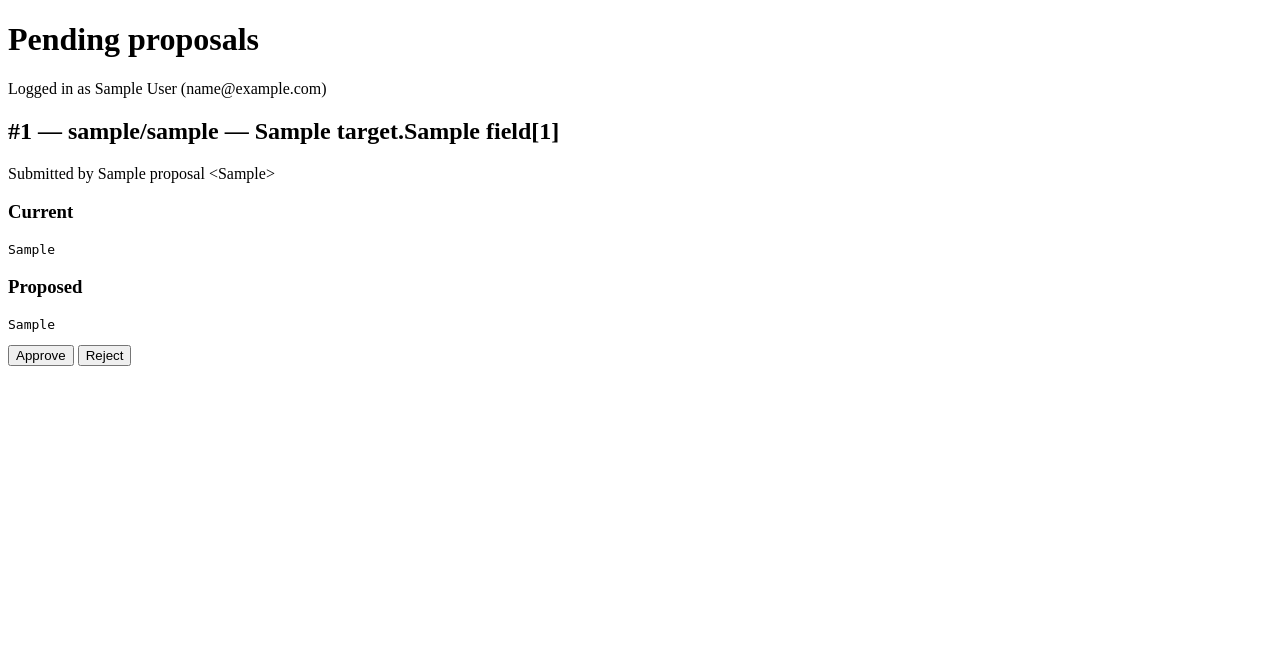
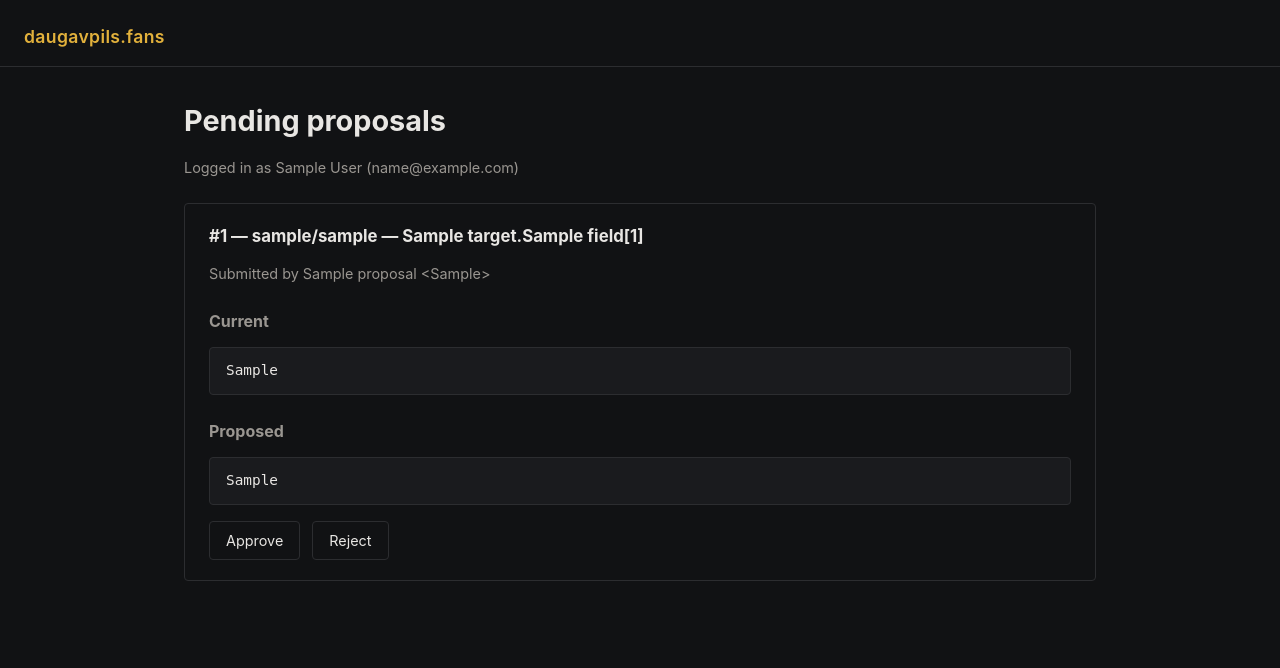
Before and after one commit to svalevka/daugavpils.fans, a Flask app: template review_app/templates/dashboard.html in a window 1280 px wide. Shown: the top 668 px of the page. Run offline with Flask 3, Linux system fonts and the light colour scheme; the template is opened without the code that fills it: most values are stand-ins (such as "Sample title", 1, 10 or a date in 2020); parts of the project's set-up code (start-up, migrations or seed data) failed here and were passed over.

Commit message:
Restyle review_app to match the main site's look and feel
The public correction flow (and the maintainer dashboard/login pages) were
bare, unstyled HTML - jarring after clicking "Propose an edit" from a
themed band/release page. Adds review_app/static/style.css (same dark
palette, gold accent, fonts, and layout conventions as webapp/static/
style.css, independently maintained since the two are separate deploys -
see ADR-0003) and a shared base.html with a minimal header linking back
to daugavpils.fans. The dashboard keeps a wider content column than the
rest of the site since it needs to show full proposal diff text
comfortably. No behavior, routes, or text changed - purely visual.

Co-Authored-By: Claude Sonnet 5 <noreply@anthropic.com>
Claude-Session: https://claude.ai/code/session_01VjX8yAcHfnjd62Fi1jLYHK

```diff
--- /dev/null
+++ b/review_app/static/style.css
@@ -0,0 +1,172 @@
+/* Design tokens and base rules mirror webapp/static/style.css so
+   review.daugavpils.fans reads as the same site, not a different app.
+   Kept as an independent file (not shared/symlinked) since webapp and
+   review_app are separate deploys - see ADR-0003. If the main site's
+   palette/fonts change, update both files. */
+:root {
+  color-scheme: dark;
+  --bg: #111214;
+  --bg-raised: #1a1b1e;
+  --text: #e8e6e3;
+  --text-dim: #9a9691;
+  --accent: #e2b13c;
+  --border: #2c2d30;
+}
+
+* { box-sizing: border-box; }
+
+body {
+  margin: 0;
+  background: var(--bg);
+  color: var(--text);
+  font-family: -apple-system, BlinkMacSystemFont, "Segoe UI", sans-serif;
+  line-height: 1.5;
+}
+
+a { color: var(--accent); text-decoration: none; }
+a:hover { text-decoration: underline; }
+
+header.site-header {
+  padding: 1.5rem 1.5rem 1rem;
+  border-bottom: 1px solid var(--border);
+}
+
+header.site-header .site-title {
+  font-size: 1.1rem;
+  font-weight: 600;
+  letter-spacing: 0.02em;
+}
+
+main {
+  max-width: 46rem;
+  margin: 0 auto;
+  padding: 2rem 1.5rem 4rem;
+}
+
+/* The dashboard shows full proposal diffs (often paragraph-length bio
+   text) per pending item - the site's normal 46rem prose column reads
+   as cramped for that, so it alone opts into a wider column. Everything
+   else (header, tokens, fonts, spacing) stays identical. */
+main.main-wide {
+  max-width: 60rem;
+}
+
+h1 { font-size: 1.8rem; margin: 0 0 0.5rem; }
+h2 { font-size: 1.3rem; margin: 2rem 0 0.75rem; border-top: 1px solid var(--border); padding-top: 1.5rem; }
+h3 { font-size: 1rem; margin: 1.5rem 0 0.5rem; color: var(--text-dim); }
+
+.meta {
+  color: var(--text-dim);
+  font-size: 0.9rem;
+  margin-bottom: 1.5rem;
+}
+
+.item-list {
+  list-style: none;
+  padding: 0;
+  margin: 0;
+}
+
+.item-list li {
+  padding: 1rem 0;
+  border-bottom: 1px solid var(--border);
+}
+
+.item-list a { font-size: 1.2rem; font-weight: 600; }
+
+.item-list.compact li { padding: 0.4rem 0; }
+.item-list.compact a { font-size: 1rem; font-weight: 400; }
+
+pre {
+  background: var(--bg-raised);
+  border: 1px solid var(--border);
+  border-radius: 4px;
+  padding: 0.75rem 1rem;
+  overflow-x: auto;
+  white-space: pre-wrap;
+  word-break: break-word;
+  font-size: 0.9rem;
+}
+
+form { margin: 1.5rem 0; }
+
+.field { margin-bottom: 1.25rem; }
+
+label {
+  display: block;
+  font-size: 0.85rem;
+  color: var(--text-dim);
+  margin-bottom: 0.35rem;
+}
+
+input[type="text"],
+input[type="email"],
+textarea {
+  width: 100%;
+  background: var(--bg-raised);
+  color: var(--text);
+  border: 1px solid var(--border);
+  border-radius: 4px;
+  padding: 0.5rem 0.6rem;
+  font-family: inherit;
+  font-size: 0.95rem;
+}
+
+input[type="text"]:focus,
+input[type="email"]:focus,
+textarea:focus {
+  outline: none;
+  border-color: var(--accent);
+}
+
+textarea { resize: vertical; }
+
+.honeypot {
+  position: absolute;
+  left: -9999px;
+}
+
+button, .btn {
+  display: inline-block;
+  font: inherit;
+  font-size: 0.9rem;
+  color: var(--text);
+  background: transparent;
+  border: 1px solid var(--border);
+  border-radius: 4px;
+  padding: 0.5rem 1rem;
+  cursor: pointer;
+}
+
+button:hover, .btn:hover {
+  color: var(--accent);
+  border-color: var(--accent);
+  text-decoration: none;
+}
+
+.actions {
+  display: flex;
+  gap: 0.75rem;
+  margin-top: 1rem;
+}
+
+.actions form { margin: 0; display: inline; }
+
+.proposal {
+  border: 1px solid var(--border);
+  border-radius: 4px;
+  padding: 1.25rem 1.5rem;
+  margin-bottom: 1.5rem;
+}
+
+.proposal h2 {
+  font-size: 1.05rem;
+  margin: 0 0 0.5rem;
+  border-top: none;
+  padding-top: 0;
+}
+
+.note {
+  color: var(--text-dim);
+  font-size: 0.85rem;
+}
--- /dev/null
+++ b/review_app/templates/base.html
@@ -0,0 +1,17 @@
+<!doctype html>
+<html lang="en">
+<head>
+<meta charset="utf-8">
+<meta name="viewport" content="width=device-width, initial-scale=1">
+<title>{% block title %}daugavpils.fans{% endblock %}</title>
+<link rel="stylesheet" href="{{ url_for('static', filename='style.css') }}">
+</head>
+<body>
+<header class="site-header">
+  <a class="site-title" href="https://daugavpils.fans/">daugavpils.fans</a>
+</header>
+<main class="{% block main_class %}{% endblock %}">
+  {% block content %}{% endblock %}
+</main>
+</body>
+</html>
--- a/review_app/templates/dashboard.html
+++ b/review_app/templates/dashboard.html
@@ -1,17 +1,19 @@
-<!doctype html>
-<title>Pending proposals</title>
+{% extends "base.html" %}
+{% block title %}Pending proposals — daugavpils.fans{% endblock %}
+{% block main_class %}main-wide{% endblock %}
+{% block content %}
 <h1>Pending proposals</h1>
-<p>Logged in as {{ approver.display_name }} ({{ approver.email }})</p>
+<p class="meta">Logged in as {{ approver.display_name }} ({{ approver.email }})</p>
 
 {% if not proposals %}
 <p>Nothing pending.</p>
 {% endif %}
 
 {% for p in proposals %}
-<article>
+<article class="proposal">
   <h2>#{{ p.id }} — {{ p.band_slug }}{% if p.release_slug %}/{{ p.release_slug }}{% endif %} — {{ p.target }}.{{ p.field }}{% if p.list_index is not none %}[{{ p.list_index }}]{% endif %}</h2>
   {% if p.submitter_name or p.submitter_contact %}
-  <p>Submitted by {{ p.submitter_name or "(no name given)" }}{% if p.submitter_contact %} &lt;{{ p.submitter_contact }}&gt;{% endif %}</p>
+  <p class="meta">Submitted by {{ p.submitter_name or "(no name given)" }}{% if p.submitter_contact %} &lt;{{ p.submitter_contact }}&gt;{% endif %}</p>
   {% endif %}
 
   <h3>Current</h3>
@@ -20,14 +22,17 @@
   <pre>{{ p.proposed_value }}</pre>
 
   {% if p.is_own_submission %}
-  <p><em>You submitted this proposal - another approver must decide on it.</em></p>
+  <p class="note"><em>You submitted this proposal - another approver must decide on it.</em></p>
   {% else %}
-  <form method="post" action="/proposals/{{ p.id }}/approve" style="display:inline">
-    <button type="submit">Approve</button>
-  </form>
-  <form method="post" action="/proposals/{{ p.id }}/reject" style="display:inline">
-    <button type="submit">Reject</button>
-  </form>
+  <div class="actions">
+    <form method="post" action="/proposals/{{ p.id }}/approve">
+      <button type="submit">Approve</button>
+    </form>
+    <form method="post" action="/proposals/{{ p.id }}/reject">
+      <button type="submit">Reject</button>
+    </form>
+  </div>
   {% endif %}
 </article>
 {% endfor %}
+{% endblock %}
--- a/review_app/templates/login_invalid.html
+++ b/review_app/templates/login_invalid.html
@@ -1,4 +1,6 @@
-<!doctype html>
-<title>Link not valid</title>
+{% extends "base.html" %}
+{% block title %}Link not valid — daugavpils.fans{% endblock %}
+{% block content %}
 <h1>This login link isn't valid</h1>
 <p>It may have already been used, or have expired (links work once, for 15 minutes). <a href="/login">Request a new one</a>.</p>
+{% endblock %}
--- a/review_app/templates/login_sent.html
+++ b/review_app/templates/login_sent.html
@@ -1,4 +1,6 @@
-<!doctype html>
-<title>Check your email</title>
+{% extends "base.html" %}
+{% block title %}Check your email — daugavpils.fans{% endblock %}
+{% block content %}
 <h1>Check your email</h1>
 <p>If that address is registered as an approver, a login link is on its way - it works once and expires in 15 minutes.</p>
+{% endblock %}
--- a/review_app/templates/submit_done.html
+++ b/review_app/templates/submit_done.html
@@ -1,4 +1,6 @@
-<!doctype html>
-<title>Thank you</title>
+{% extends "base.html" %}
+{% block title %}Thank you — daugavpils.fans{% endblock %}
+{% block content %}
 <h1>Thank you</h1>
 <p>Your proposal has been submitted for review by a curated approver. Nothing goes live automatically - you'll only see the change if it's approved.</p>
+{% endblock %}
```
Also changed, not shown: review_app/templates/login.html (+8 -4 lines), review_app/templates/submit_edit.html (+17 -15 lines), review_app/templates/submit_pick_band.html (+6 -4 lines), review_app/templates/submit_pick_target.html (+6 -4 lines).
